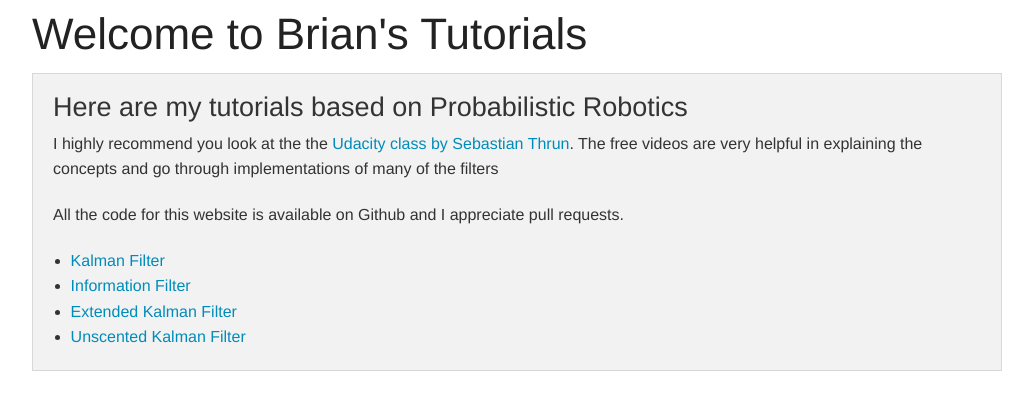
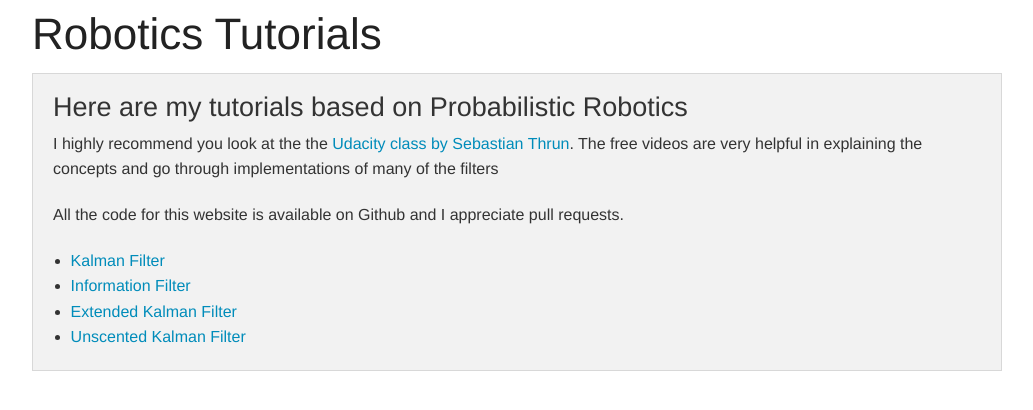
Before and after one commit to brianwolfe/robotics-tutorial, a Flask app: page / in a window 1280 px wide. Shown: the top 410 px of the page, without its empty margins (123-1156 px from the left). Run offline with Flask 2, Linux system fonts and the light colour scheme; some libraries are stand-ins or nearby versions.

Commit message:
Change title.

```diff
--- a/templates/index.html
+++ b/templates/index.html
@@ -10,7 +10,7 @@
   <body>
     <div class="row">
       <div class="large-12 columns">
-        <h1>Welcome to Brian's Tutorials</h1>
+        <h1>Robotics Tutorials</h1>
       </div>
     </div>
 
```
